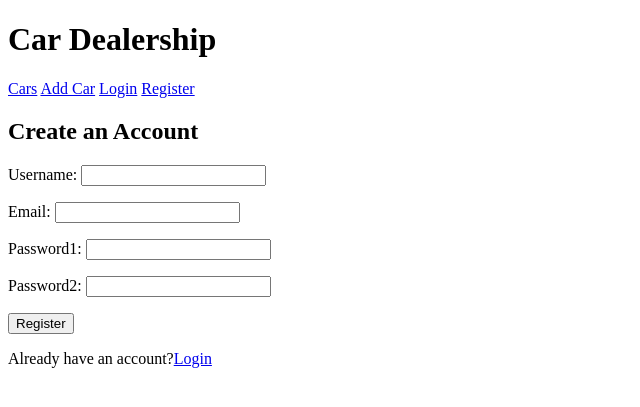
After one commit to amanigodswill-droid/car_dealership, a Django app: page /register/ in a window 1280 px wide. The commit adds this page. Shown: the top 407 px of the page, without its empty margins (0-640 px from the left). Run offline with Django 5.2, Linux system fonts and the light colour scheme.

Commit message:
Add user registration and authentication

```diff
--- a/cars/forms.py
+++ b/cars/forms.py
@@ -5,3 +5,17 @@ class CarForm(forms.ModelForm):
     class Meta:
         model = Car
         fields = ['brand', 'model', 'year', 'price', 'description', 'image']
+
+class RegisterForm(forms.Form):
+    username = forms.CharField(max_length=150)
+    email = forms.EmailField()
+    password1 = forms.CharField(widget=forms.PasswordInput)
+    password2 = forms.CharField(widget=forms.PasswordInput)
+
+    def clean(self):
+        cleaned_data = super().clean()
+        password1 = cleaned_data.get("password1")
+        password2 = cleaned_data.get("password2")
+
+        if password1 and password2 and password1 != password2:
+            raise forms.ValidationError("Passwords do not match.")
--- a/cars/templates/cars/base.html
+++ b/cars/templates/cars/base.html
@@ -11,6 +11,13 @@
         <nav>
             <a href="{% url 'car_list' %}">Cars</a>
             <a href="{% url 'car_create' %}">Add Car</a>
+            {% if user.is_authenticated %}
+                <span>Welcome, {{ user.username }}</span>
+                <a href="{% url 'logout' %}">Logout</a>
+            {% else %}
+               <a href="{% url 'login' %}">Login</a>
+               <a href="{% url 'register' %}">Register</a>
+            {% endif %}
         </nav>
     </header>
 
--- /dev/null
+++ b/cars/templates/cars/register.html
@@ -0,0 +1,13 @@
+{% extends 'cars/base.html' %}
+{% block title %}Register{% endblock %}
+{% block content %}
+<h2>Create an Account</h2>
+
+<form method="post">
+    {% csrf_token %}
+    {{ form.as_p }}
+    <button type="submit">Register</button>
+</form>
+
+<p>Already have an account?<a href="{% url 'login' %}">Login</a></p>
+{% endblock %}
--- a/cars/urls.py
+++ b/cars/urls.py
@@ -1,10 +1,15 @@
+from django.contrib.auth.views import LogoutView
 from django.urls import path
+
 from . import views
 
 urlpatterns = [
     path('', views.car_list, name='car_list'),
-    path('cars/<int:car_id>/', views.car_detail, name='car_detail'),
-    path('cars/add/', views.car_create, name='car_create'),
-    path('cars/<int:car_id>/edit/', views.car_update, name='car_update'),
-    path('cars/<int:car_id>/delete/', views.car_delete, name='car_delete'),
+    path('car/<int:pk>/', views.car_detail, name='car_detail'),
+    path('car/add/', views.car_create, name='car_create'),
+    path('car/<int:pk>/edit/', views.car_update, name='car_update'),
+    path('car/<int:pk>/delete/', views.car_delete, name='car_delete'),
+    path('register/', views.register, name='register'),
+    path('login/', views.user_login, name='login'),
+    path('logout/', LogoutView.as_view(), name='logout'),
 ]
--- a/cars/views.py
+++ b/cars/views.py
@@ -1,5 +1,7 @@
+from django.contrib.auth import login
+from django.contrib.auth.forms import AuthenticationForm
 from django.shortcuts import render, redirect, get_object_or_404
-from .forms import CarForm
+from .forms import CarForm, RegisterForm
 from .models import Car
 
 def car_list(request):
@@ -37,3 +39,25 @@ def car_delete(request, pk):
         car.delete()
         return redirect('car_list')
     return render(request, 'cars/car_confirm_delete.html', {'car': car})
+
+def register(request):
+    if request.method == 'POST':
+        form = RegisterForm(request.POST)
+        if form.is_valid():
+            user = form.save()
+            login(request, user)
+            return redirect('car_list')
+    else:
+        form = RegisterForm()
+    return render(request, 'cars/register.html', {'form': form})
+
+def user_login(request):
+    if request.method == 'POST':
+        form = AuthenticationForm(request, data=request.POST)
+        if form.is_valid():
+            user = form.get_user()
+            login(request, user)
+            return redirect('car_list')
+    else:
+        form = AuthenticationForm()
+    return render(request, 'cars/login.html', {'form': form})
```
Also changed, not shown: cars/templates/cars/login.html (added, +13 -0 lines).
